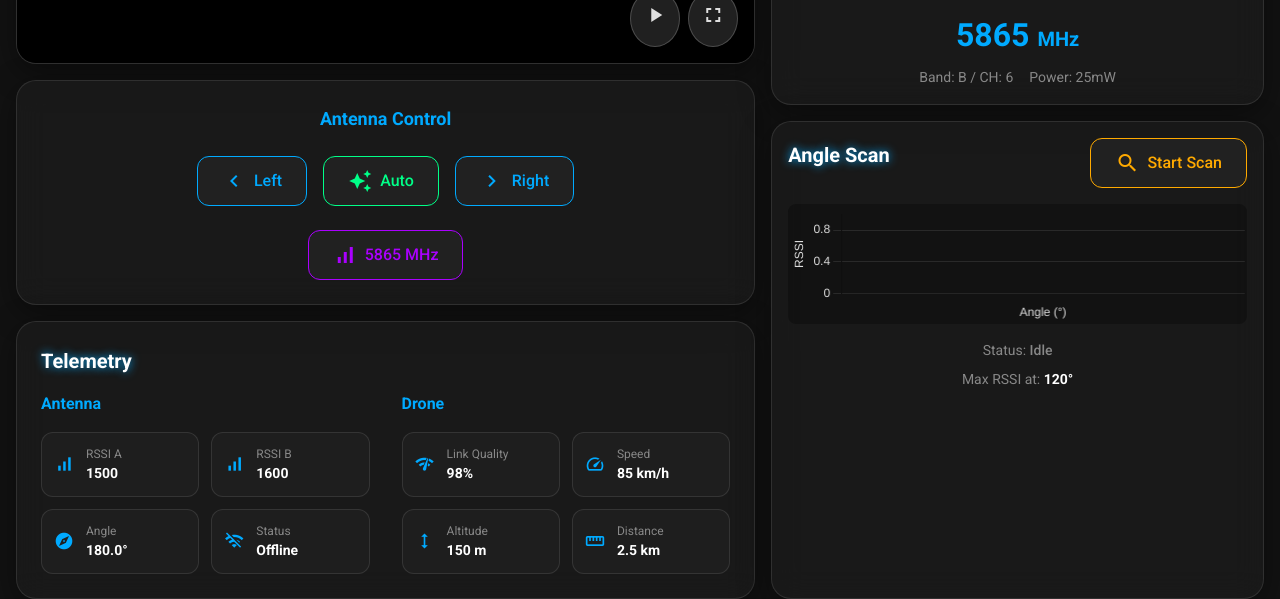
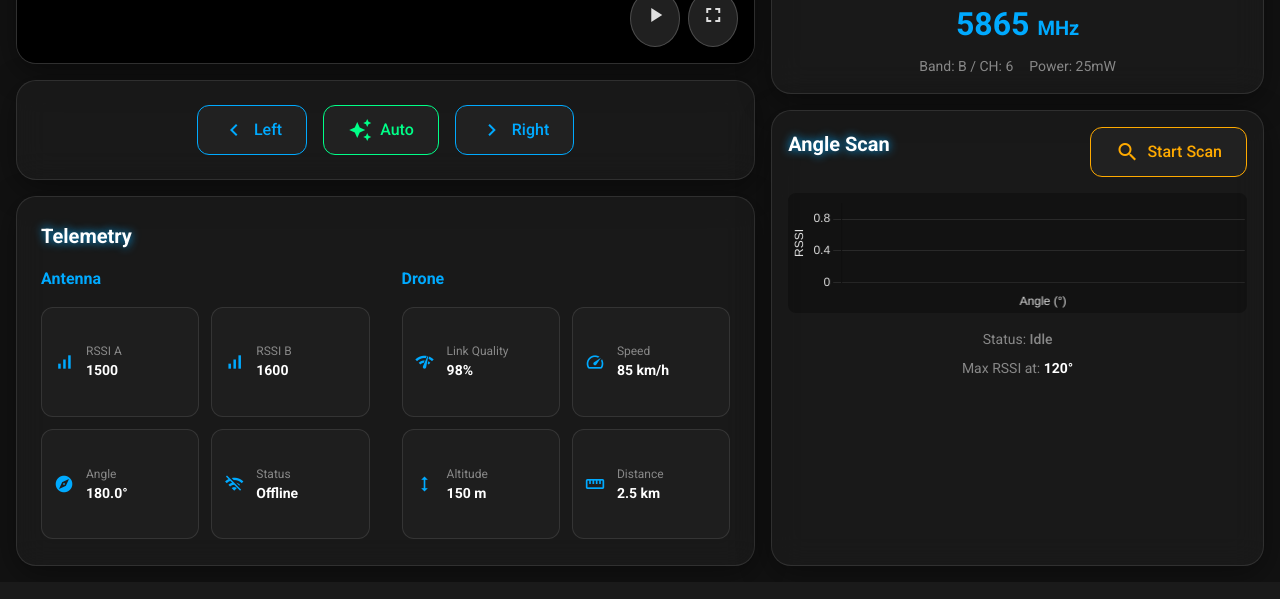
Before and after one commit to Rrisinglight/isabella, a Flask app: page / in a window 1280 px wide. Shown: the part 323-922 px from the top of the page. After the commit the page ends 895 px from the top, so only its background shows below. Run offline with Flask 3, Linux system fonts and the light colour scheme; parts of the project's set-up code (start-up, migrations or seed data) failed here and were passed over; some libraries are stand-ins or nearby versions.

Commit message:
it's working

```diff
--- a/app.py
+++ b/app.py
@@ -257,17 +257,6 @@ def handle_set_mode(data):
     try:
         auto_mode = bool(data.get('auto', False))
 
-        # Защита от частых переключений
-        current_time = time.time()
-        if not hasattr(handle_set_mode, 'last_call'):
-            handle_set_mode.last_call = 0
-
-        if current_time - handle_set_mode.last_call < 0.5:  # 500ms защита
-            emit('mode_update', {'auto_mode': auto_mode, 'success': False, 'error': 'Too frequent'})
-            return
-
-        handle_set_mode.last_call = current_time
-
         if auto_mode:
             success = fpv_interface.send_command('auto')
         else:
@@ -285,17 +274,6 @@ def handle_manual_rotate(data):
     try:
         direction = str(data.get('direction', '')).lower()
 
-        # Защита от частых команд
-        current_time = time.time()
-        if not hasattr(handle_manual_rotate, 'last_call'):
-            handle_manual_rotate.last_call = 0
-
-        if current_time - handle_manual_rotate.last_call < 0.2:  # 200ms защита
-            emit('rotate_response', {'direction': direction, 'success': False, 'error': 'Too frequent'})
-            return
-
-        handle_manual_rotate.last_call = current_time
-
         # Проверяем валидное направление
         if direction not in ['left', 'right']:
             emit('rotate_response', {'direction': direction, 'success': False, 'error': 'Invalid direction'})
@@ -312,17 +290,6 @@ def handle_manual_rotate(data):
 def handle_angle_scan():
     """Обработка запуска angle scan"""
     try:
-        # Защита от частых запросов сканирования
-        current_time = time.time()
-        if not hasattr(handle_angle_scan, 'last_call'):
-            handle_angle_scan.last_call = 0
-
-        if current_time - handle_angle_scan.last_call < 2.0:  # 2 секунды защита
-            emit('scan_started', {'success': False, 'error': 'Scan cooldown'})
-            return
-
-        handle_angle_scan.last_call = current_time
-
         # Проверяем что сканирование не активно
         if fpv_interface.scan_in_progress:
             emit('scan_started', {'success': False, 'error': 'Scan already active'})
--- a/simple_tracker.py
+++ b/simple_tracker.py
@@ -195,7 +195,7 @@ class AntennaTracker:
                     command = f.read().strip()
 
                 if command:
-                    # Очищаем файл команд
+                    # Очищаем файл команд СРАЗУ
                     with open(self.command_file, 'w') as f:
                         f.write("")
 
@@ -209,6 +209,9 @@ class AntennaTracker:
                     elif command == "auto":
                         print("Переход в автоматический режим")
                         self.current_mode = self.MODE_AUTO
+                    elif command == "manual":
+                        print("Переход в ручной режим")
+                        self.current_mode = self.MODE_MANUAL
                     elif command == "scan":
                         print("Запуск сканирования")
                         self.current_mode = self.MODE_SCAN
--- a/static/app.js
+++ b/static/app.js
@@ -70,10 +70,12 @@ class FPVInterface {
 
     initMap() {
         // Dark themed map centered on Bangalore
-        this.map = L.map('map').setView([12.9716, 77.5946], 13);
+        this.map = L.map('map', {
+            attributionControl: false  // Убираем атрибуцию Leaflet
+        }).setView([12.9716, 77.5946], 13);
 
         L.tileLayer('https://{s}.basemaps.cartocdn.com/dark_all/{z}/{x}/{y}{r}.png', {
-            attribution: '&copy; OpenStreetMap &copy; CARTO',
+            attribution: '',  // Убираем все атрибуции
             subdomains: 'abcd',
             maxZoom: 19
         }).addTo(this.map);
@@ -188,35 +190,41 @@ class FPVInterface {
             });
         }
 
-        // Left button
+        // Left button - автоматически выключает авто режим
         if (this.leftBtn) {
             this.leftBtn.addEventListener('click', (e) => {
                 e.preventDefault();
                 e.stopPropagation();
                 console.log('Left button clicked');
 
-                if (!this.autoBtn.classList.contains('active')) {
-                    console.log('Sending left command');
-                    this.socket.emit('manual_rotate', { direction: 'left' });
-                } else {
-                    console.log('Auto mode active, ignoring left');
+                // Сначала выключаем авто режим если он включен
+                if (this.autoBtn.classList.contains('active')) {
+                    console.log('Auto mode was active, turning off');
+                    this.socket.emit('set_mode', { auto: false });
                 }
+
+                // Затем отправляем команду поворота
+                console.log('Sending left command');
+                this.socket.emit('manual_rotate', { direction: 'left' });
             });
         }
 
-        // Right button
+        // Right button - автоматически выключает авто режим
         if (this.rightBtn) {
             this.rightBtn.addEventListener('click', (e) => {
                 e.preventDefault();
                 e.stopPropagation();
                 console.log('Right button clicked');
 
-                if (!this.autoBtn.classList.contains('active')) {
-                    console.log('Sending right command');
-                    this.socket.emit('manual_rotate', { direction: 'right' });
-                } else {
-                    console.log('Auto mode active, ignoring right');
+                // Сначала выключаем авто режим если он включен
+                if (this.autoBtn.classList.contains('active')) {
+                    console.log('Auto mode was active, turning off');
+                    this.socket.emit('set_mode', { auto: false });
                 }
+
+                // Затем отправляем команду поворота
+                console.log('Sending right command');
+                this.socket.emit('manual_rotate', { direction: 'right' });
             });
         }
 
--- a/static/style.css
+++ b/static/style.css
@@ -10,7 +10,6 @@ body {
     color: #e0e0e0;
     margin: 0;
     padding: 0;
-    overflow: hidden;
     height: 100vh;
 }
 
@@ -25,7 +24,7 @@ body {
         "telemetry right-panel";
     gap: 1rem;
     padding: 1rem;
-    height: 100vh;
+    min-height: 100vh;
 }
 
 .video-section { grid-area: video; }
@@ -101,25 +100,14 @@ body {
 .control-panel {
     padding: 1.5rem;
     height: 100%;
-}
-
-.control-title {
-    font-size: 1.125rem;
-    font-weight: 600;
-    margin: 0 0 1.5rem 0;
-    text-align: center;
-    color: #00aaff;
+    display: flex;
+    align-items: center;
+    justify-content: center;
 }
 
 .control-buttons {
     display: flex;
     gap: 1rem;
-    margin-bottom: 1.5rem;
-    justify-content: center;
-}
-
-.frequency-section {
-    display: flex;
     justify-content: center;
 }
 
@@ -170,15 +158,6 @@ body {
 .scan-btn:hover {
     background: rgba(255, 170, 0, 0.2);
     box-shadow: 0 0 15px rgba(255, 170, 0, 0.3);
-}
-
-.freq-btn {
-    border-color: #aa00ff;
-    color: #aa00ff;
-}
-
-.freq-btn:hover {
-    background: rgba(170, 0, 255, 0.2);
 }
 
 /* Telemetry */
--- a/templates/index.html
+++ b/templates/index.html
@@ -33,8 +33,6 @@
     <!-- Control Panel -->
     <div class="control-section">
         <div class="control-panel liquid-glass">
-            <h3 class="control-title">Antenna Control</h3>
-
             <div class="control-buttons">
                 <button id="leftBtn" class="control-btn manual-btn" type="button">
                     <span class="material-icons">chevron_left</span>
@@ -49,13 +47,6 @@
                 <button id="rightBtn" class="control-btn manual-btn" type="button">
                     <span class="material-icons">chevron_right</span>
                     <span>Right</span>
-                </button>
-            </div>
-
-            <div class="frequency-section">
-                <button class="control-btn freq-btn" type="button">
-                    <span class="material-icons">signal_cellular_alt</span>
-                    <span>5865 MHz</span>
                 </button>
             </div>
         </div>
```
